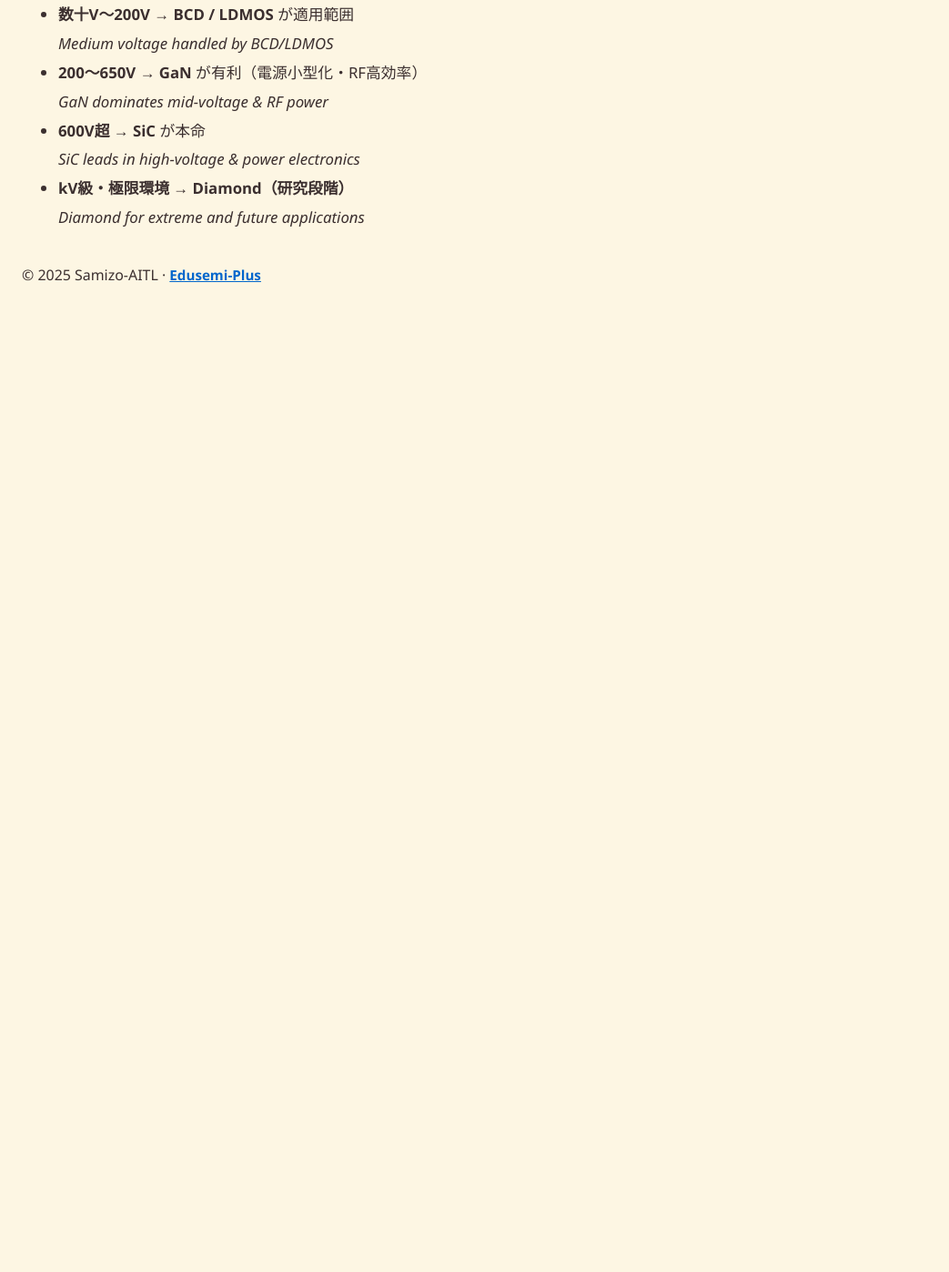
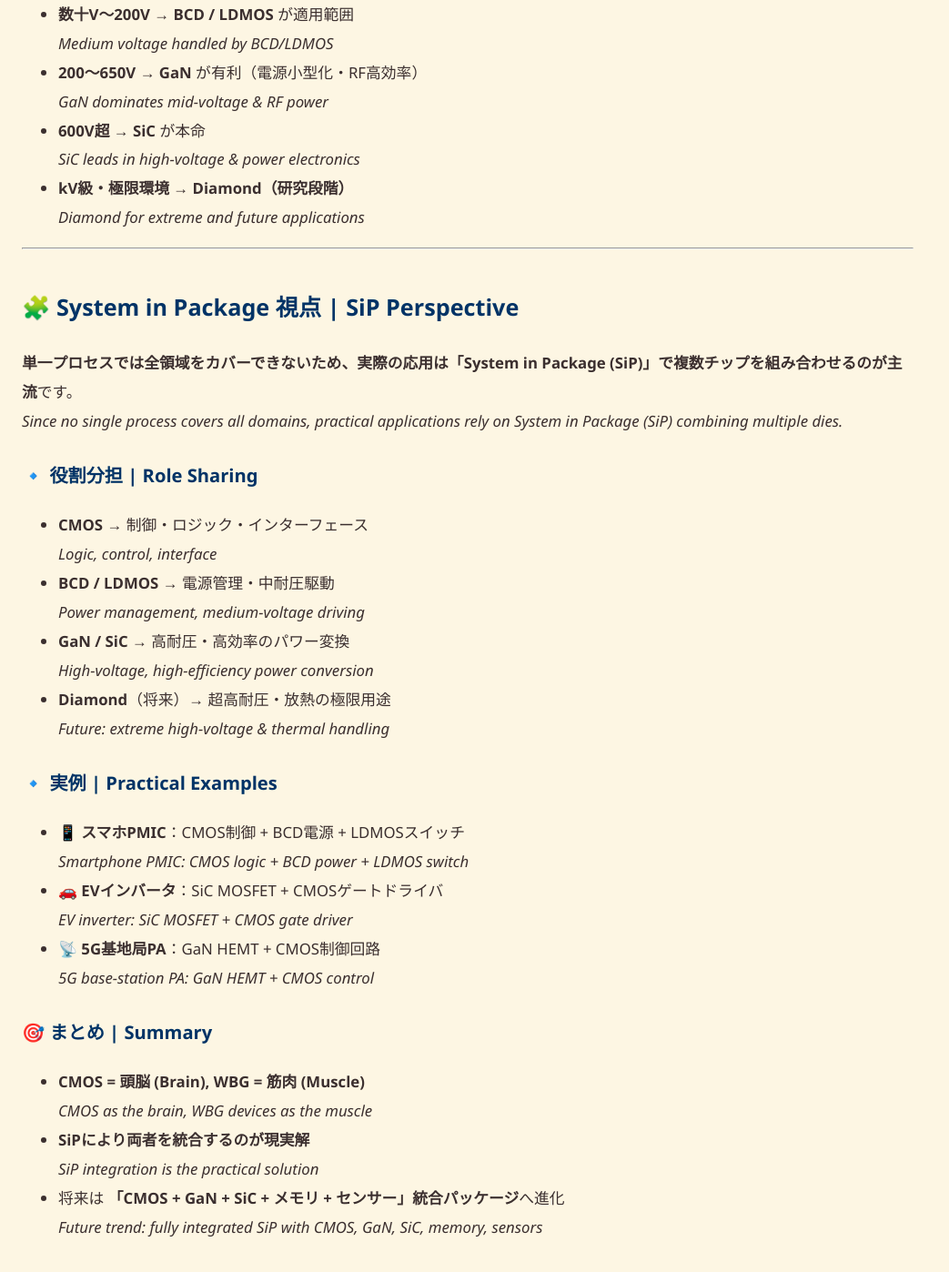
Before and after one commit to Samizo-AITL/Edusemi-Plus, a Jekyll site: the page built from materials/6_cmos_wbg_summary.md, in a window 1280 px wide and 1400 px high, scrolled down 2819 px. Shown: the whole window at 91% size, without its empty margins (0-1043 px from the left). Built offline with Jekyll 4.4.1, drawn with Linux system fonts in a browser that asks for light colours; before the commit the page ends 3184 px from its top, so only the background shows below that.

Commit message:
Update 6_cmos_wbg_summary.md

```diff
--- a/materials/6_cmos_wbg_summary.md
+++ b/materials/6_cmos_wbg_summary.md
@@ -68,3 +68,36 @@ graph TD
   *SiC leads in high-voltage & power electronics*
 - **kV級・極限環境 → Diamond（研究段階）**
   *Diamond for extreme and future applications*
+
+---
+
+## 🧩 System in Package 視点 | SiP Perspective
+
+**単一プロセスでは全領域をカバーできないため、実際の応用は「System in Package (SiP)」で複数チップを組み合わせるのが主流**です。
+*Since no single process covers all domains, practical applications rely on System in Package (SiP) combining multiple dies.*
+
+### 🔹 役割分担 | Role Sharing
+- **CMOS** → 制御・ロジック・インターフェース
+  *Logic, control, interface*
+- **BCD / LDMOS** → 電源管理・中耐圧駆動
+  *Power management, medium-voltage driving*
+- **GaN / SiC** → 高耐圧・高効率のパワー変換
+  *High-voltage, high-efficiency power conversion*
+- **Diamond**（将来）→ 超高耐圧・放熱の極限用途
+  *Future: extreme high-voltage & thermal handling*
+
+### 🔹 実例 | Practical Examples
+- 📱 **スマホPMIC**：CMOS制御 + BCD電源 + LDMOSスイッチ
+  *Smartphone PMIC: CMOS logic + BCD power + LDMOS switch*
+- 🚗 **EVインバータ**：SiC MOSFET + CMOSゲートドライバ
+  *EV inverter: SiC MOSFET + CMOS gate driver*
+- 📡 **5G基地局PA**：GaN HEMT + CMOS制御回路
+  *5G base-station PA: GaN HEMT + CMOS control*
+
+### 🎯 まとめ | Summary
+- **CMOS = 頭脳 (Brain), WBG = 筋肉 (Muscle)**
+  *CMOS as the brain, WBG devices as the muscle*
+- **SiPにより両者を統合するのが現実解**
+  *SiP integration is the practical solution*
+- 将来は **「CMOS + GaN + SiC + メモリ + センサー」統合パッケージ**へ進化
+  *Future trend: fully integrated SiP with CMOS, GaN, SiC, memory, sensors*
```
